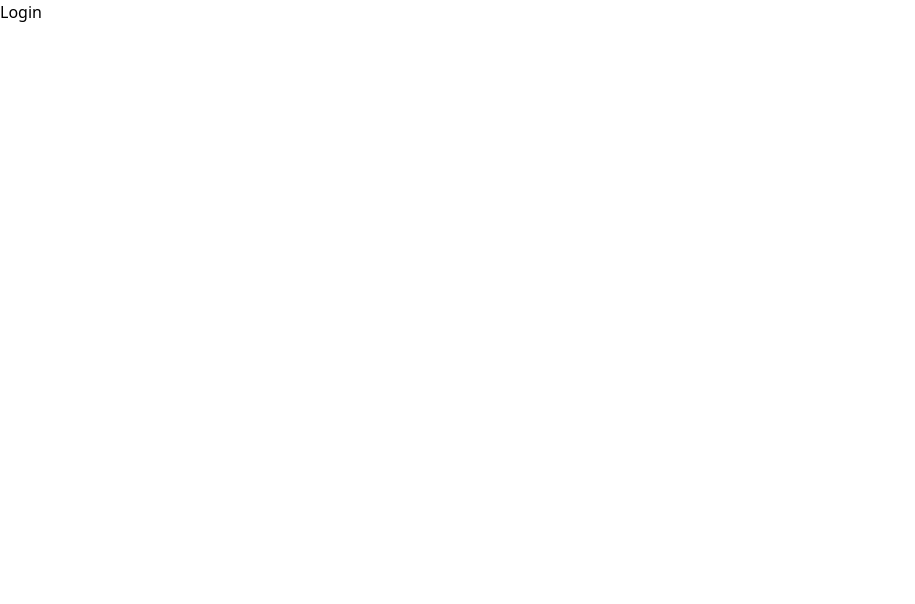
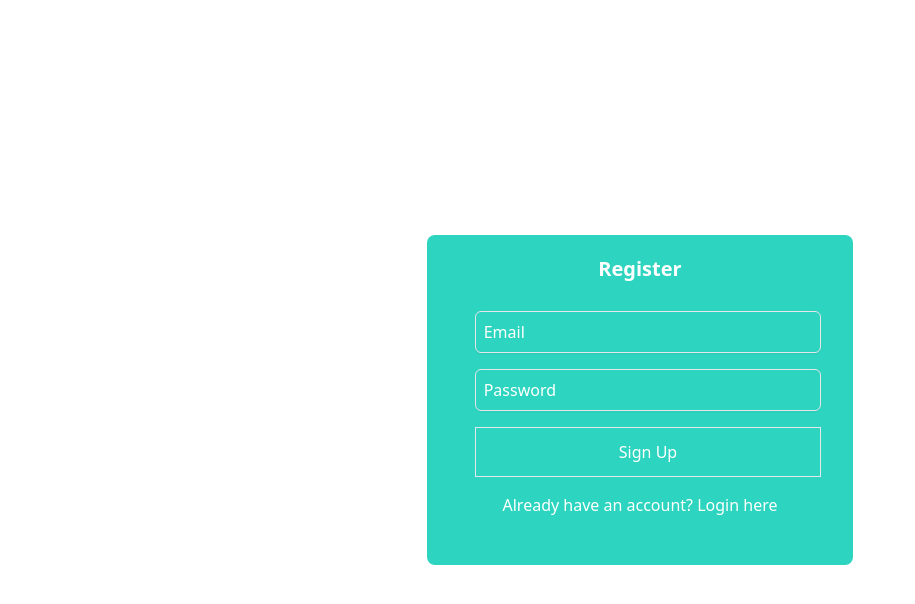
Before and after one commit to nishamvp/Authentiction, a React (Vite) app in the folder client/: page /login in a window 1280 px wide. Shown: the top 604 px of the page, without its empty margins (0-915 px from the left). Built offline with nearby package versions, Linux system fonts and the light colour scheme.

Commit message:
"Refactor App.jsx, remove Login component, update Register component, and add primary color to tailwind.config.js"

```diff
--- a/client/src/App.jsx
+++ b/client/src/App.jsx
@@ -1,19 +1,18 @@
 import { BrowserRouter, Route, Routes } from 'react-router-dom'
+import Home from './components/Home'
 import Register from './components/Register'
-import Login from './components/Login'
 
 function App() {
   return (
-    <>
     <div>
       <BrowserRouter>
         <Routes>
-            <Route path="/register" Component={Register } />
-            <Route path="/login" Component={Login } />
+          <Route path="/" Component={Home} />
+          <Route path="/register" Component={Register} />
+          <Route path="/login" Component={Register} />
         </Routes>
       </BrowserRouter>
     </div>
-    </>
   )
 }
 
--- /dev/null
+++ b/client/src/components/Home.jsx
@@ -0,0 +1,12 @@
+import React from 'react'
+import PostContainer from './PostContainer'
+
+const Home = () => {
+  return (
+    <div className='flex justify-center items-center h-svh'>
+      <PostContainer/>
+    </div>
+  )
+}
+
+export default Home
--- a/client/src/components/Login.jsx
+++ /dev/null
@@ -1,9 +0,0 @@
-import React from 'react'
-
-const Login = () => {
-  return (
-    <div>Login</div>
-  )
-}
-
-export default Login
--- /dev/null
+++ b/client/src/components/PostContainer.jsx
@@ -0,0 +1,32 @@
+import React from 'react'
+
+const PostContainer = () => {
+  return (
+    <div className="bg-primary p-4 m-4 rounded-md xs:w-12/12 sm:w-8/12 md:w-6/12">
+      <h1 className="text-center m-3 font-semibold text-xl text-slate-200">
+        Let us Create a Post
+      </h1>
+      <form className="flex flex-col gap-3 text-slate-200  px-3">
+        <textarea
+          rows={8}
+          type="text"
+          placeholder="Text here.."
+          className="p-2 bg-primary outline-slate-200 border border-slate-200  rounded-md"
+        />
+        <input
+          type="text"
+          placeholder="Locality here"
+          className="p-2  bg-primary  outline-slate-200 border border-slate-200 rounded-md"
+        />
+        <button
+          type="submit"
+          className="text-slate-200  p-3 my-3 bg-transparent border border-slate-200 hover:bg-slate-800"
+        >
+          Create Post
+        </button>
+      </form>
+    </div>
+  )
+}
+
+export default PostContainer
--- a/client/src/components/Register.jsx
+++ b/client/src/components/Register.jsx
@@ -1,33 +1,50 @@
 import React, { useState } from 'react'
-import { AUTH_BASE_URL } from '../constants'
-import {useNavigate} from 'react-router-dom'
-
+import { useLocation } from 'react-router-dom'
+import { useNavigate } from 'react-router-dom'
+import { LoginUser, RegisterUser } from '../helpers/authHelpers'
 
 const Register = () => {
-  const [form, setForm] = useState({
+  const { pathname } = useLocation()
+  const navigate = useNavigate()
+  const [registerData, setRegisterData] = useState({
     name: '',
     email: '',
     password: '',
   })
-  const navigate = useNavigate()
+  const [loginData, setLoginData] = useState({
+    email: '',
+    password: '',
+  })
+
   // Handle Onchange event
   const handleOnChange = (e) => {
-    setForm({ ...form, [e.target.name]: e.target.value })
+    pathname === '/register'
+      ? setRegisterData({ ...registerData, [e.target.name]: e.target.value })
+      : setLoginData({ ...loginData, [e.target.name]: e.target.value })
   }
   const handleFormSubmit = async (e) => {
     e.preventDefault()
     try {
-      const response = await fetch(AUTH_BASE_URL + 'register', {
-        method: 'POST',
-        headers: {
-          'Content-Type': 'application/json;charset=utf-8',
-        },
-        body: JSON.stringify(form),
+      let response
+      if (pathname === '/register') {
+        response = await RegisterUser(registerData)
+        setRegisterData({
+          name: '',
+          email: '',
+          password: '',
         })
-      const json = await response.json()
-      if (!json.success) return window.alert(json?.message)
-      else return window.alert(json?.message) && navigate('/')
+      } else {
+        response = await LoginUser(loginData)
+        setLoginData({
+          email: '',
+          password: '',
+        })
+      }
+      if (!response.success) return window.alert(response?.message)
+      navigate('/')
+      return window.alert(response?.message)
     } catch (error) {
+      console.log(error)
       window.alert('Error: ', error)
     }
   }
@@ -37,20 +54,24 @@ const Register = () => {
       <div className="text-center bg-teal-400 sm:w-2/3 md:w-1/3 lg:w-1/3 py-3 px-5 m-3 rounded-lg text-white ">
         <h1 className=" mt-2 font-semibold text-xl ">Register</h1>
         <form className="p-5" onSubmit={(e) => handleFormSubmit(e)}>
+          {pathname === '/register' ? (
             <input
               className="w-full m-2 rounded-md p-2 shadow-sm bg-transparent placeholder:text-white border outline-white "
               type="text"
               placeholder="Username"
               name="name"
-            value={form.name}
+              value={registerData.name}
               onChange={(e) => handleOnChange(e)}
             />
+          ) : null}
           <input
             className="w-full m-2 rounded-md p-2 shadow-sm bg-transparent placeholder:text-white border outline-white"
             type="text"
             placeholder="Email"
             name="email"
-            value={form.email}
+            value={
+              pathname === '/register' ? registerData.email : loginData.email
+            }
             onChange={(e) => handleOnChange(e)}
           />
           <input
@@ -58,7 +79,11 @@ const Register = () => {
             type="text"
             placeholder="Password"
             name="password"
-            value={form.password}
+            value={
+              pathname === '/register'
+                ? registerData.password
+                : loginData.password
+            }
             onChange={(e) => handleOnChange(e)}
           />
           <button
--- /dev/null
+++ b/client/src/helpers/authHelpers.js
@@ -0,0 +1,33 @@
+import { AUTH_BASE_URL } from "../constants";
+
+export const RegisterUser = async (registerData) => {
+  try {
+    const response = await fetch(AUTH_BASE_URL + "register", {
+      method: "POST",
+      headers: {
+        "Content-Type": "application/json;charset=utf-8",
+      },
+      body: JSON.stringify(registerData),
+    });
+    const json = await response.json();
+    return json;
+  } catch (error) {
+    console.error("error" + error);
+  }
+};
+
+export const LoginUser = async (loginData) => {
+  try {
+    const response = await fetch(AUTH_BASE_URL + "login", {
+      method: "POST",
+      headers: {
+        "Content-Type": "application/json;charset=utf-8",
+      },
+      body: JSON.stringify(loginData),
+    });
+    const json = await response.json();
+    return json;
+  } catch (error) {
+    console.error("error" + error);
+  }
+};
--- a/client/tailwind.config.js
+++ b/client/tailwind.config.js
@@ -2,7 +2,11 @@
 export default {
   content: ["./index.html", "./src/**/*.{js,ts,jsx,tsx}"],
   theme: {
-    extend: {},
+    extend: {
+      colors:{
+        primary:"#374151"
+      }
+    },
   },
   plugins: [],
 };
```
Lines whose indentation alone changed are shown as unchanged.
